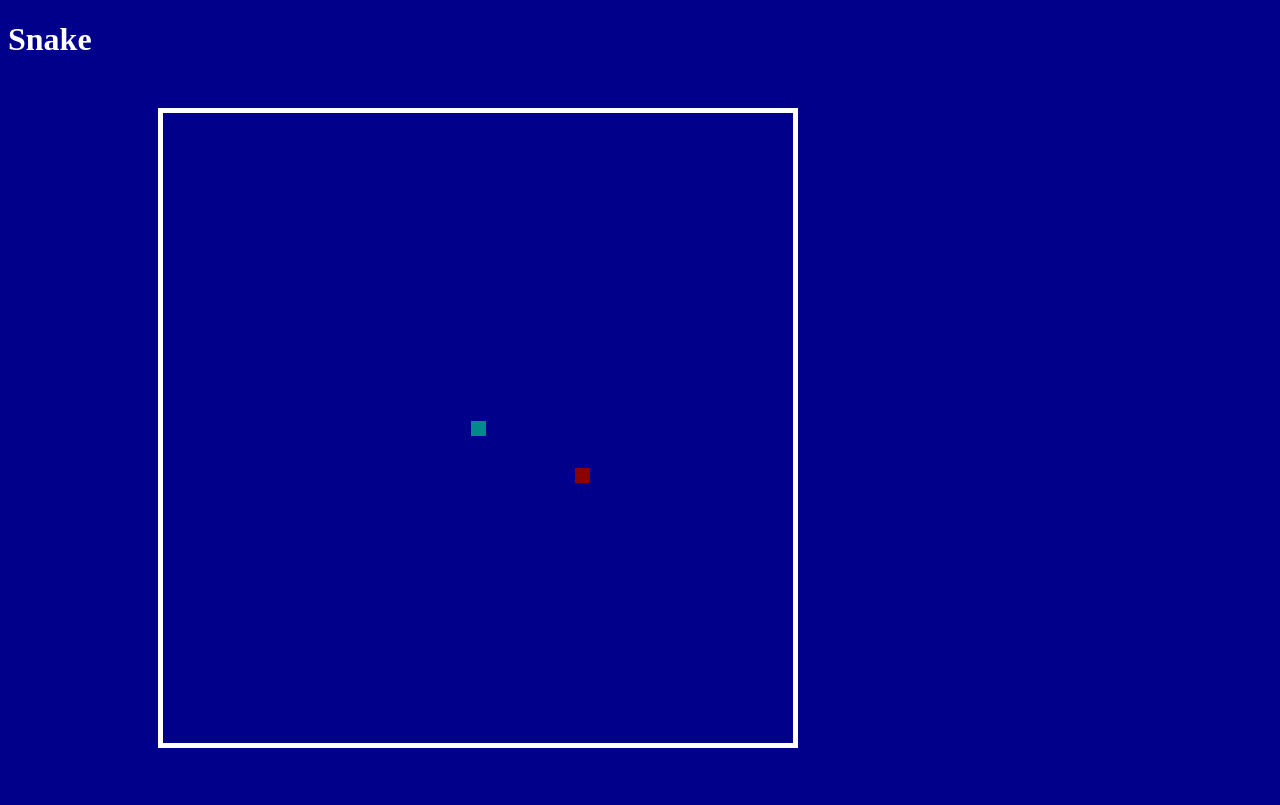
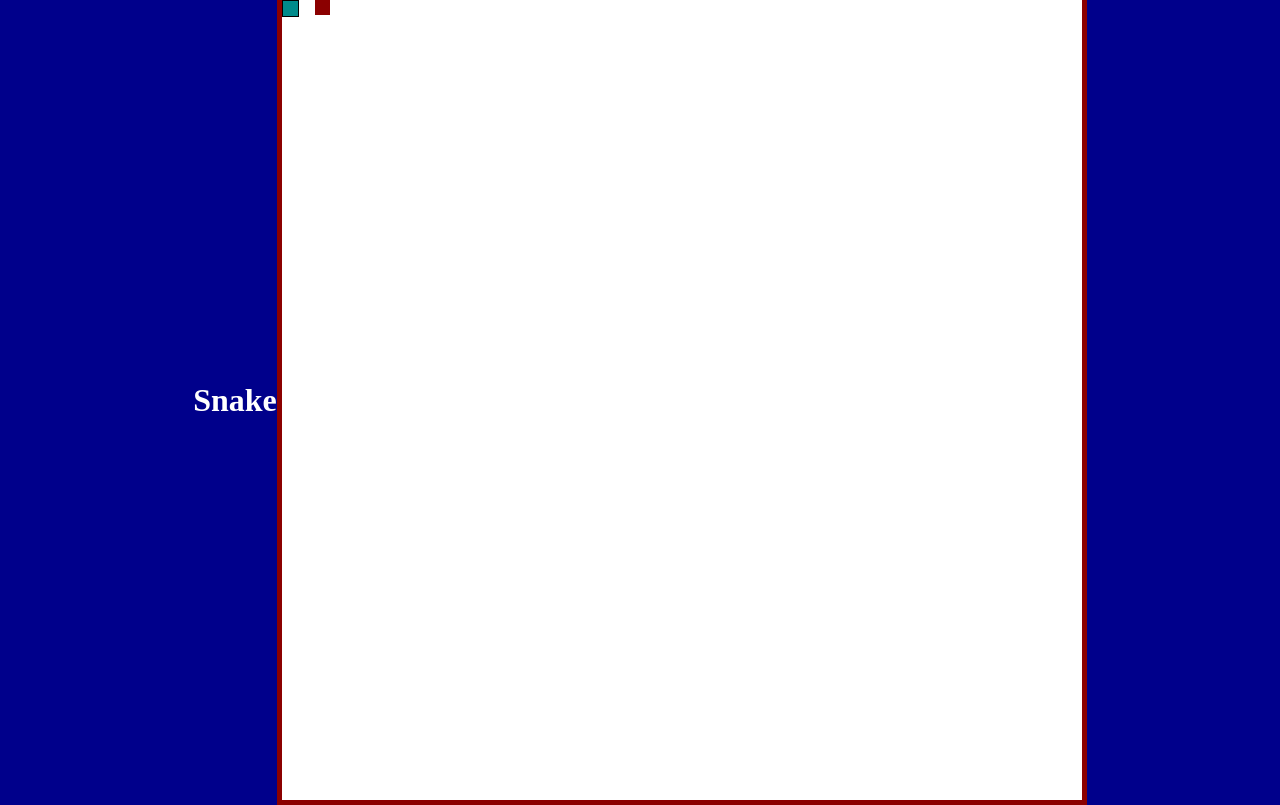
Before and after one commit to zee-fi/snake-game, a plain HTML site: page index.html in a window 1280 px wide. Drawn offline with Linux system fonts and the light colour scheme.

Commit message:
change to grid in style sheet

```diff
--- a/css/main.css
+++ b/css/main.css
@@ -1,5 +1,11 @@
 body {
     background-color: darkblue;
+    height: 100vh;
+    width: 100vw;
+    display: flex;
+    justify-content: center;
+    align-items: center;
+    margin: 0;
 }
 
 h1 {
@@ -7,28 +13,21 @@ h1 {
 }
 
 #board {
-    margin-top: 50px;
-    margin-left: 150px;
-    padding: 0;
-    border: 5px solid white;
-    height: 630px;
-    width: 630px;
-    position: relative;
+    width: 100vmin;
+    height: 100vmin;
+    display: grid;
+    grid-template-columns: repeat(24, 1fr);
+    grid-template-rows: repeat(24, 1fr);
+    background-color: white;
+    border: 5px solid darkred;
 }
 
 #player {
-    padding: 0;
-    border: 0;
-    margin: 0;
     background-color: darkcyan;
-    position: absolute;
+    border: .2vmin solid black
 }
 
-
 .food {
-    padding: 0;
-    border: 0;
-    margin: 0;
     background-color: darkred;
-    position: absolute;
+    border: .2 solid black
 }
```
